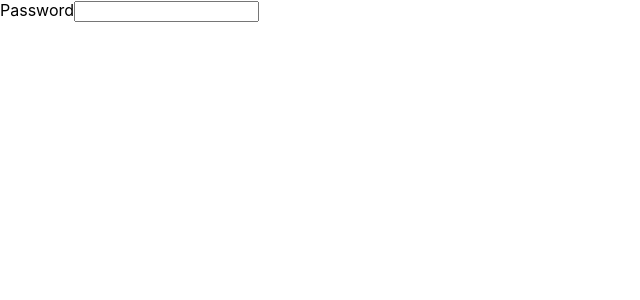
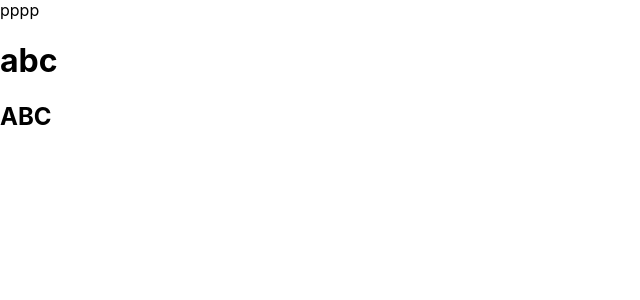
Before and after one commit to DGStach/testy, a React (Create React App) app: page / in a window 1280 px wide. Shown: the top 300 px of the page, without its empty margins (0-640 px from the left). Built offline with nearby package versions, Linux system fonts and the light colour scheme.

Commit message:
przekazywanie danych pomiedzy komponentami z klasami

```diff
--- a/src/A.js
+++ b/src/A.js
@@ -1,25 +1,22 @@
 import React from "react";
 
 class firstComponent extends React.Component{
-    constructor (prop) {
-        super (prop);
+    constructor ({lol,t}) {
+        super ({});
+        this.k = t;
         this.state = {
-            passType : "text"
+            passType : "text",
+            lolA:lol
         }
     }
 
-// czy pomiedzy klasami da się przekazywac funkcje bez tworzenia komponentu matki
-
 render (){
-        const {passType} = this.state
+    console.log('this.k', this.k)
+    console.log("ABC expected->>>")
     return (
         <div>
-            <form>
-                <label>Password</label>
-                <input
-                    type = {passType}
-                    onChange={(event)=>pass(event.target.value)}/>
-            </form>
+            <h1>{this.k}</h1>
+            <h2>{this.props.lol}</h2>
         </div>
     )
 }
--- a/src/App.js
+++ b/src/App.js
@@ -5,17 +5,13 @@ import React from "react";
 
 class App extends React.Component {
     constructor() {
-        super();
+        super({});
+        this.t = 'abc'
         this.state = {
-            password : ""
+            password : "",
+            lol:"ABC"
         }
     }
- /*  pass = (data) => {
-        this.setState({password : data})
-       console.log("data ---" + data)
-       setTimeout(console.log("this.state.password ---" + this.state.password),1)
-    }*/
-
     pass = (data) => {
         console.log("input Val --->" + data)
     }
@@ -23,7 +19,8 @@ class App extends React.Component {
 render () {
     return (
         <div>
-            <A pass={this.props.pass}/>
+            pppp
+            <A t={this.t} lol={this.state.lol}/>
         </div>
     )
 
```
